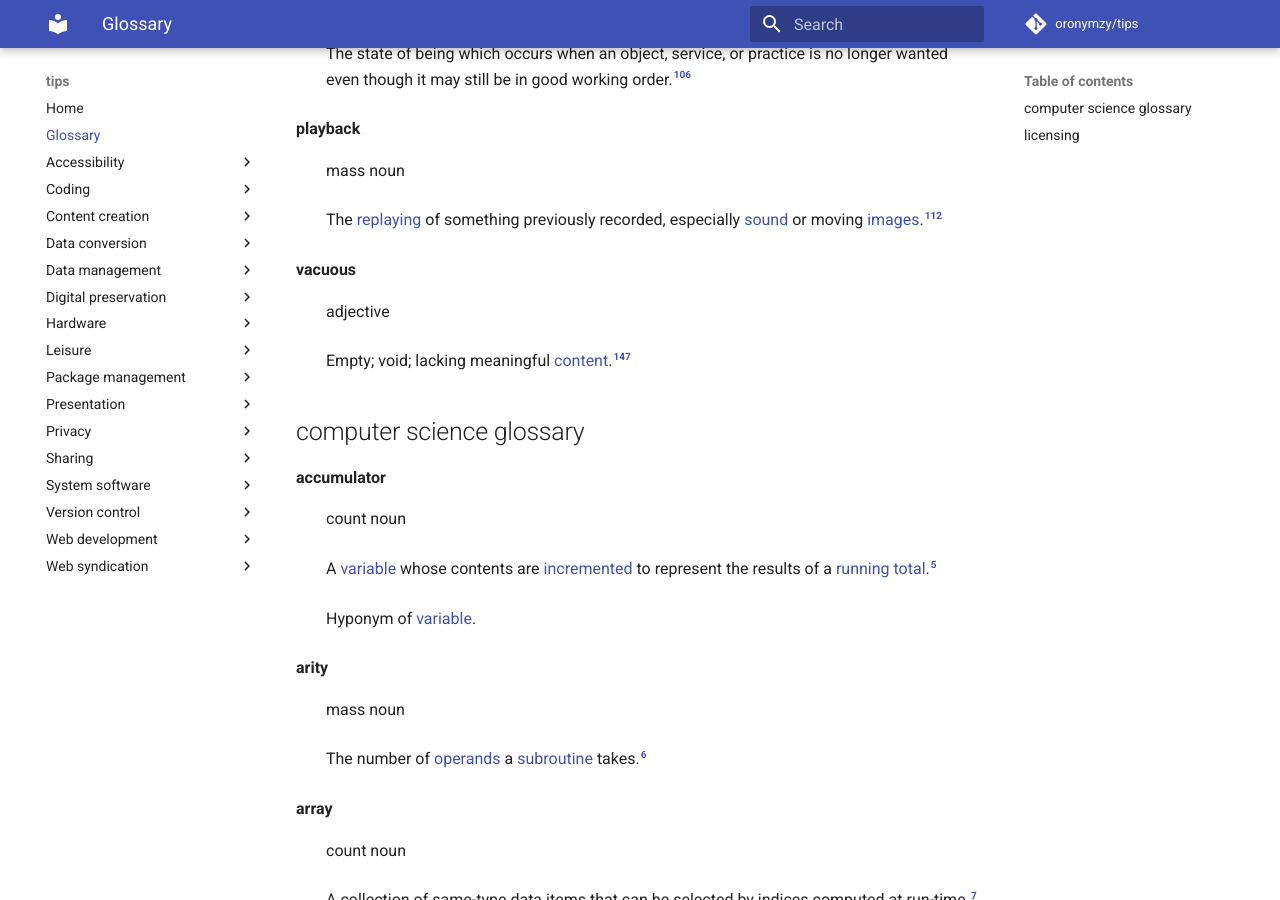
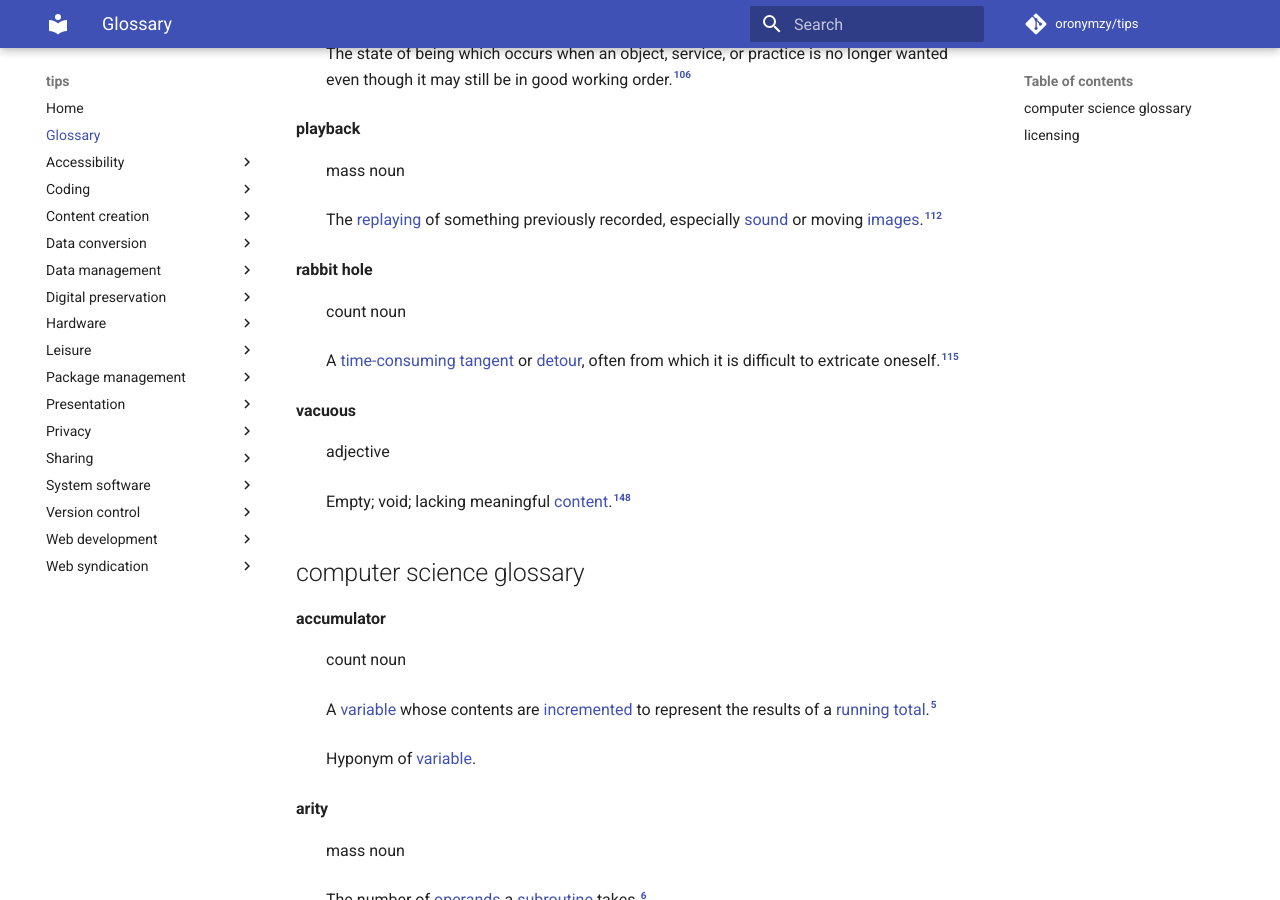
Before and after one commit to oronymzy/tips, an MkDocs documentation site: the page built from docs/glossry.md, in a window 1280 px wide and 900 px high, scrolled down 820 px. Built offline with MkDocs 1.6.1 and Material for MkDocs 9.7.7, drawn with Linux system fonts in a browser that asks for light colours; comment, search, counter and statistics services are not loaded; some of the changed text lies outside the part shown.

Commit message:
Add 'rabbit hole' concept, add list item
Add 'rabbit hole' concept, with footnotes.
Add 'rabbit hole' unordered list item with hyperlink in 'licensing'
section.

```diff
--- a/docs/glossry.md
+++ b/docs/glossry.md
@@ -21,6 +21,10 @@ These are concepts I find especially confusing, ambiguous, or difficult to remem
 **playback** {: #playbackdef }
 : mass noun
 : The [replaying](https://en.wiktionary.org/wiki/replay) of something previously recorded, especially [sound](https://en.wiktionary.org/wiki/sound) or moving [images](https://en.wiktionary.org/wiki/image).[^playbackdef-note1]
+
+**rabbit hole** {: #rabbitholedef }
+: count noun
+: A [time-consuming](https://en.wiktionary.org/wiki/time-consuming) [tangent](https://en.wiktionary.org/wiki/tangent) or [detour](https://en.wiktionary.org/wiki/detour), often from which it is difficult to extricate oneself.[^rabbitholedef-note1]
 
 **vacuous** {: #vacuousdef }
 : adjective
@@ -601,6 +605,7 @@ on Wikiversity, with changes made, and:
 - [lvalue](https://en.wiktionary.org/w/index.php?title=lvalue&oldid=50837189)
 - [performant](https://en.wiktionary.org/w/index.php?title=performant&oldid=51350068)
 - [playback](https://en.wiktionary.org/w/index.php?title=playback&oldid=50652068)
+- [rabbit hole](https://en.wiktionary.org/w/index.php?title=rabbit_hole&oldid=51654654)
 - [truncate](https://en.wiktionary.org/w/index.php?title=truncate&oldid=51196049)
 - [vacuous](https://en.wiktionary.org/w/index.php?title=vacuous&oldid=47613271)
 
@@ -739,6 +744,7 @@ on cppreference.com, with changes made.
 [^playbackdef-note1]: This definition is the same as [Wiktionary's definition of “playback”](https://en.wikipedia.org/wiki/Array_data_structure).
 [^programmaticalfreedomdef-note1]: This definition is based on [Wikipedia's definition of free software](https://en.wikipedia.org/wiki/Free_software) and [Wikipedia's definition of freedom](https://en.wikipedia.org/wiki/Freedom).
 [^programmaticalfreedomdef-note2]: This definition is based on [the GNU prject's definition of free software](https://www.gnu.org/philosophy/free-sw.html.en).
+[^rabbitholedef-note1]: This definition is based on information from [Wiktionary's definition of “rabbit hole”](https://en.wiktionary.org/wiki/rabbit_hole).
 [^relationalexpressiondef-note1]: This definition similar to [Wikipedia's definition](https://en.wikipedia.org/wiki/Relational_operator).
 [^relationaloperatordef-note1]: This definition is essentially the same as [Wikipedia's definition](https://en.wikipedia.org/wiki/Relational_operator).
 [^rvaluedef1]: ["Lvalues and Rvalues (Visual C++)"](https://msdn.microsoft.com/en-us/library/f90831hc.aspx). *Microsoft Developer Network.* Retrieved 3 September 2016.
```
